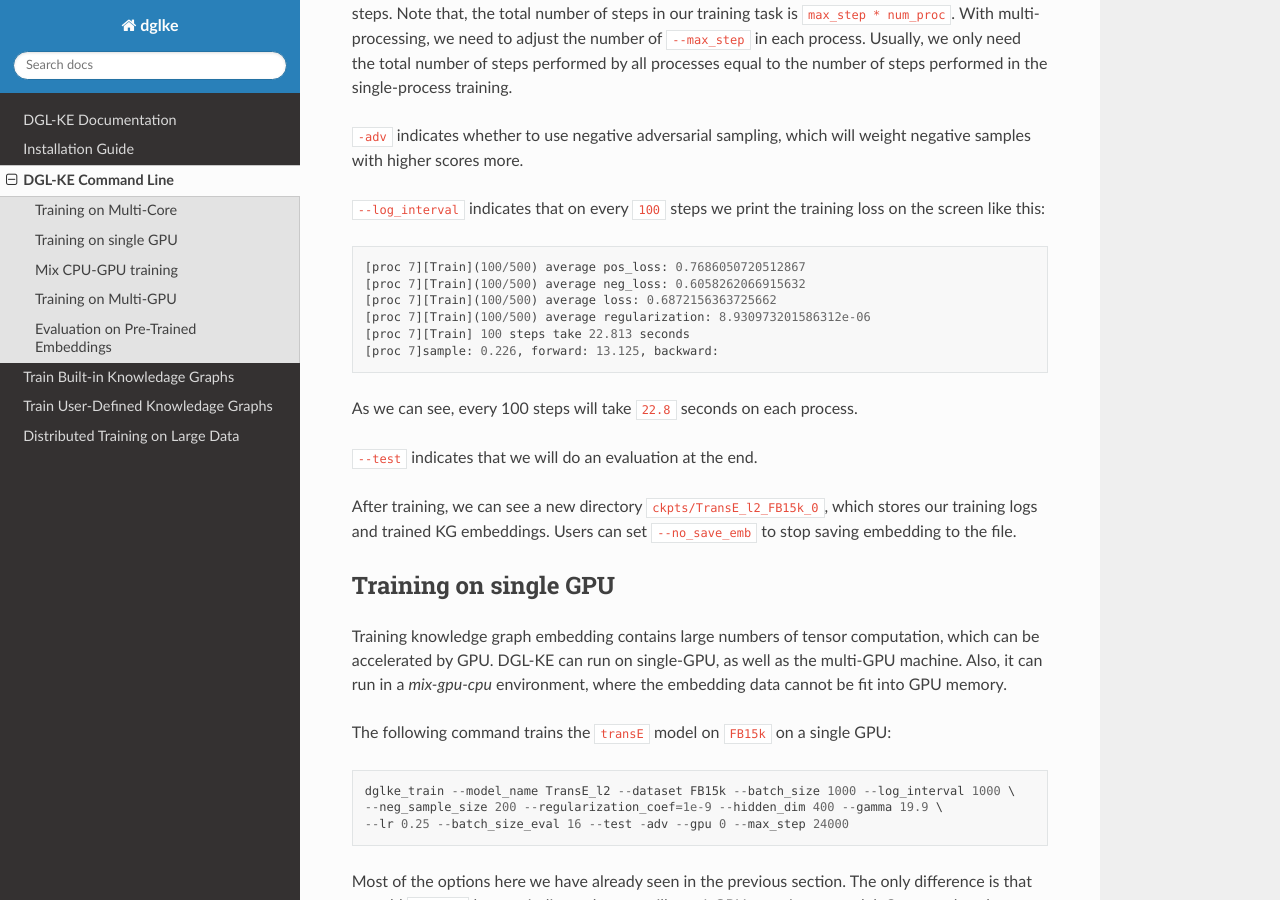
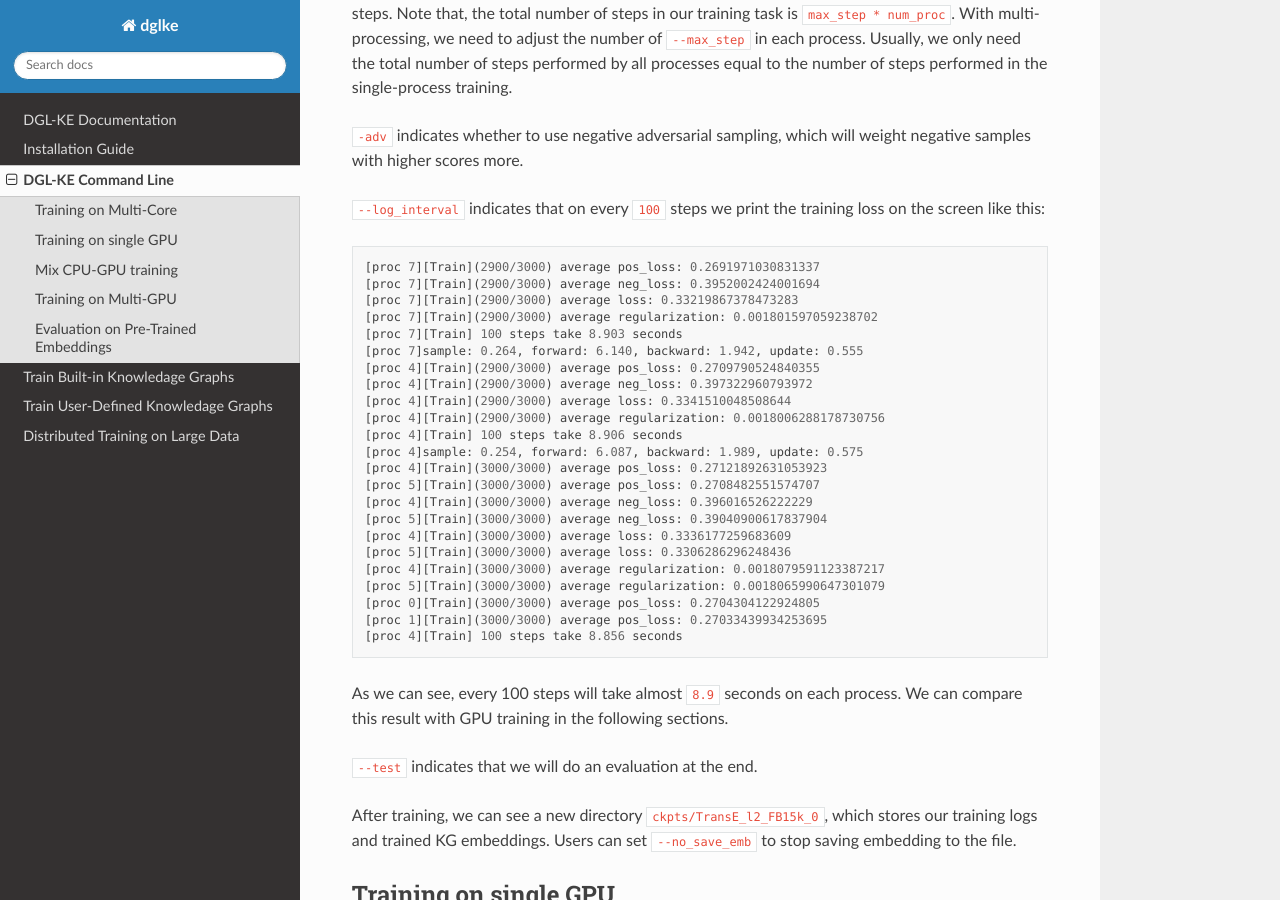
Before and after one commit to awslabs/dgl-ke, a Sphinx documentation site: the page built from docs/source/hyper_param.rst, in a window 1280 px wide and 900 px high, scrolled down 1904 px. Built offline with Sphinx 7.4.7 and the Read the Docs theme 2.0.0, drawn with Linux system fonts in a browser that asks for light colours.

Commit message:
Update doc (#52)
* remove imge

* update

* update

* update

* update

* update

* update

* update

* update

* update

```diff
--- a/docs/source/hyper_param.rst
+++ b/docs/source/hyper_param.rst
@@ -57,14 +57,31 @@ DGL-KE uses *mini-batch SGD* training. The ``--batch_size`` and ``--neg_batch_si
 
 ``--log_interval`` indicates that on every ``100`` steps we print the training loss on the screen like this::
 
-   [proc 7][Train](100/500) average pos_loss: 0.7686050720512867
-   [proc 7][Train](100/500) average neg_loss: 0.6058262066915632
-   [proc 7][Train](100/500) average loss: 0.6872156363725662
-   [proc 7][Train](100/500) average regularization: 8.930973201586312e-06
-   [proc 7][Train] 100 steps take 22.813 seconds
-   [proc 7]sample: 0.226, forward: 13.125, backward:
+  [proc 7][Train](2900/3000) average pos_loss: 0.2691971030831337
+  [proc 7][Train](2900/3000) average neg_loss: 0.3952002424001694
+  [proc 7][Train](2900/3000) average loss: 0.33219867378473283
+  [proc 7][Train](2900/3000) average regularization: 0.001801597059238702
+  [proc 7][Train] 100 steps take 8.903 seconds
+  [proc 7]sample: 0.264, forward: 6.140, backward: 1.942, update: 0.555
+  [proc 4][Train](2900/3000) average pos_loss: 0.2709790524840355
+  [proc 4][Train](2900/3000) average neg_loss: 0.397322960793972
+  [proc 4][Train](2900/3000) average loss: 0.3341510048508644
+  [proc 4][Train](2900/3000) average regularization: 0.0018006288178730756
+  [proc 4][Train] 100 steps take 8.906 seconds
+  [proc 4]sample: 0.254, forward: 6.087, backward: 1.989, update: 0.575
+  [proc 4][Train](3000/3000) average pos_loss: 0.27121892631053923
+  [proc 5][Train](3000/3000) average pos_loss: 0.2708482551574707
+  [proc 4][Train](3000/3000) average neg_loss: 0.396016526222229
+  [proc 5][Train](3000/3000) average neg_loss: 0.39040900617837904
+  [proc 4][Train](3000/3000) average loss: 0.3336177259683609
+  [proc 5][Train](3000/3000) average loss: 0.3306286296248436
+  [proc 4][Train](3000/3000) average regularization: 0.0018079591123387217
+  [proc 5][Train](3000/3000) average regularization: 0.0018065990647301079
+  [proc 0][Train](3000/3000) average pos_loss: 0.2704304122924805
+  [proc 1][Train](3000/3000) average pos_loss: 0.27033439934253695
+  [proc 4][Train] 100 steps take 8.856 seconds
 
-As we can see, every 100 steps will take ``22.8`` seconds on each process.
+As we can see, every 100 steps will take almost ``8.9`` seconds on each process. We can compare this result with GPU training in the following sections.
 
 ``--test`` indicates that we will do an evaluation at the end.
 
```
